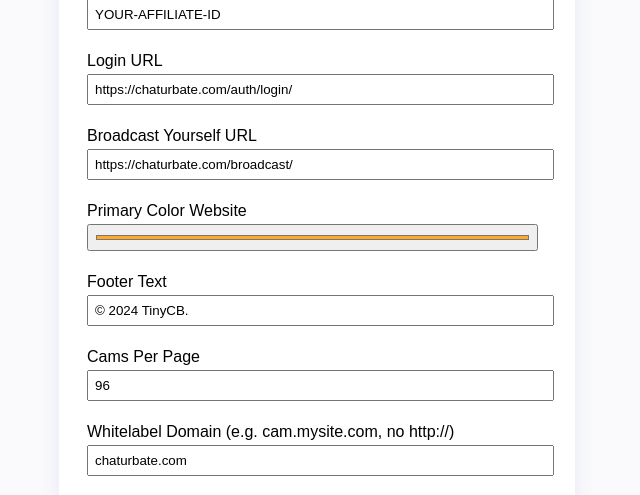
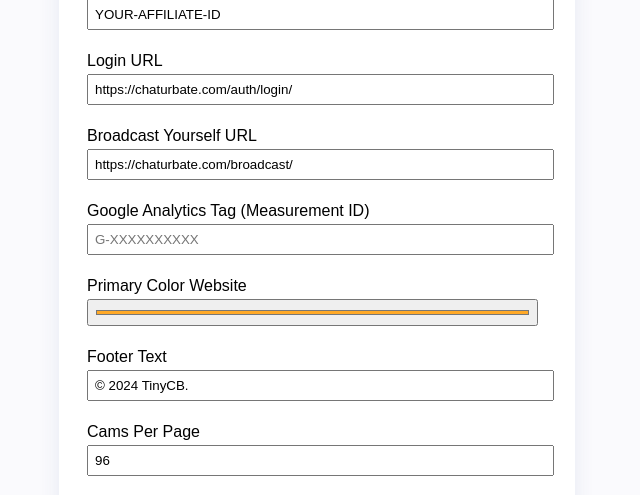
Before and after one commit to TinyCB/Chaturbate-affiliate-api-script, a PHP site: page /admin.php in a window 1280 px wide. Shown: the part 225-720 px from the top of the page, without its empty margins (323-963 px from the left). Run offline with PHP 8.4, Linux system fonts and the light colour scheme; the visitor is signed in with stand-in values (Sample User, id 1).

Commit message:
Update admin.php
Added Google Analytics Support

```diff
--- a/admin.php
+++ b/admin.php
@@ -4,7 +4,7 @@ $CONFIG_FILE = "config.php";
 $config = include($CONFIG_FILE);
 $genders = ['f'=>'Female','m'=>'Male','t'=>'Trans','c'=>'Couple'];
 
-// Default slugs (if not yet in config):
+// Default slugs (if not yet in config)
 if (empty($config['slugs']) || !is_array($config['slugs'])) {
     $config['slugs'] = [
         'f' => 'girls',
@@ -15,10 +15,11 @@ if (empty($config['slugs']) || !is_array($config['slugs'])) {
     ];
     file_put_contents($CONFIG_FILE, "<?php\nreturn ".var_export($config,true).";\n");
 }
+// Ensure GA field present
+if (!isset($config['google_analytics_id'])) $config['google_analytics_id'] = '';
 
-// --- Ensure a hash even if upgrading from plaintext (legacy) ---
+// --- Ensure hash (legacy upgrade) ---
 if (empty($config['admin_password_hash'])) {
-    // Default password is "changeme"
     $config['admin_password_hash'] = password_hash('changeme', PASSWORD_DEFAULT);
     file_put_contents($CONFIG_FILE, "<?php\nreturn ".var_export($config,true).";\n");
 }
@@ -49,7 +50,7 @@ if (isset($_GET['logout'])) {
     exit;
 }
 
-// --- Update site settings, slugs & password ---
+// --- Update settings & password (now includes GA config and slugs) ---
 if($_SERVER['REQUEST_METHOD']==="POST" && isset($_POST['site_name'])) {
     $config['site_name'] = $_POST['site_name'];
     $config['affiliate_id'] = $_POST['affiliate_id'];
@@ -59,6 +60,9 @@ if($_SERVER['REQUEST_METHOD']==="POST" && isset($_POST['site_name'])) {
     $config['whitelabel_domain'] = trim($_POST['whitelabel_domain'] ?? 'chaturbate.com');
     $config['login_url'] = trim($_POST['login_url'] ?? '');
     $config['broadcast_url'] = trim($_POST['broadcast_url'] ?? '');
+
+    $config['google_analytics_id'] = trim($_POST['google_analytics_id'] ?? ''); // <<=== NEW
+
     // --- SEO meta tag fields ---
     $config['meta_home_title'] = $_POST['meta_home_title'];
     $config['meta_home_desc'] = $_POST['meta_home_desc'];
@@ -121,6 +125,8 @@ if(!empty($success)) echo "<div style='color:green;text-align:center;'>$success<
     <input name="login_url" value="<?=htmlspecialchars($config['login_url'] ?? '')?>">
     <label>Broadcast Yourself URL</label>
     <input name="broadcast_url" value="<?=htmlspecialchars($config['broadcast_url'] ?? '')?>">
+    <label>Google Analytics Tag (Measurement ID)</label>
+    <input name="google_analytics_id" placeholder="G-XXXXXXXXXX" value="<?=htmlspecialchars($config['google_analytics_id'] ?? '')?>">
     <label>Primary Color Website</label>
     <input type="color" name="primary_color" value="<?=htmlspecialchars($config['primary_color'])?>">
     <label>Footer Text</label>
```
